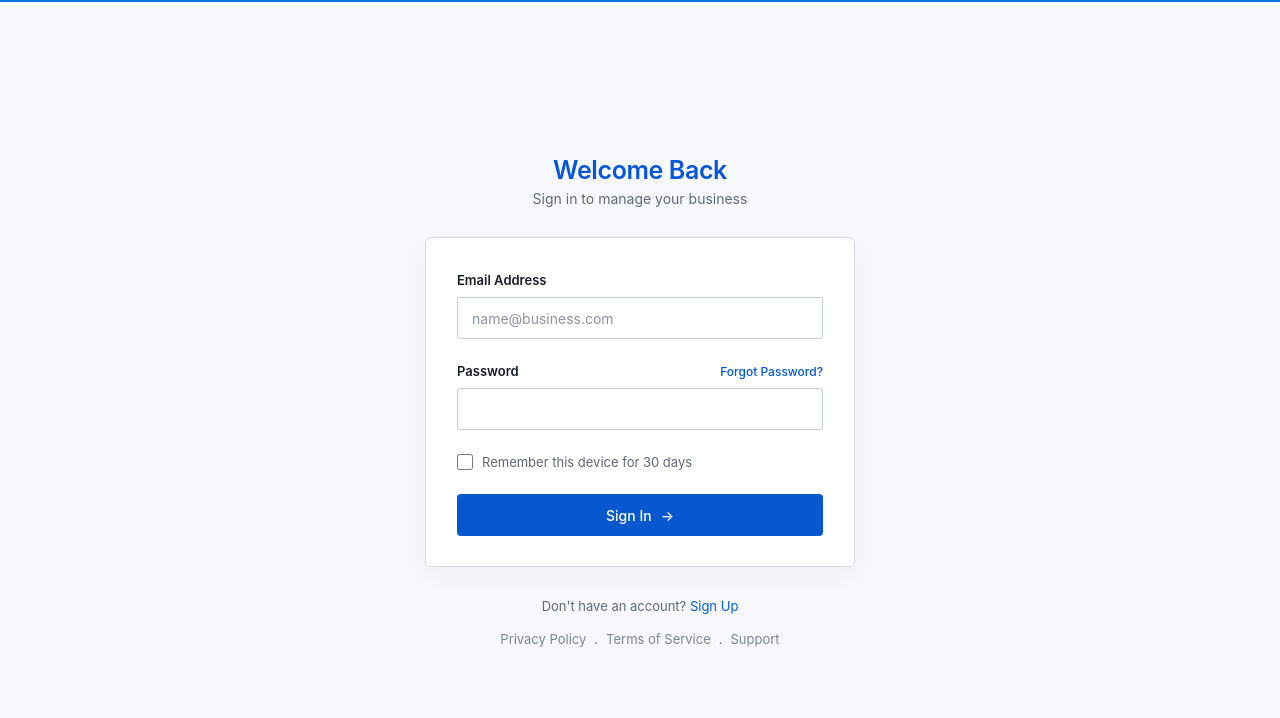
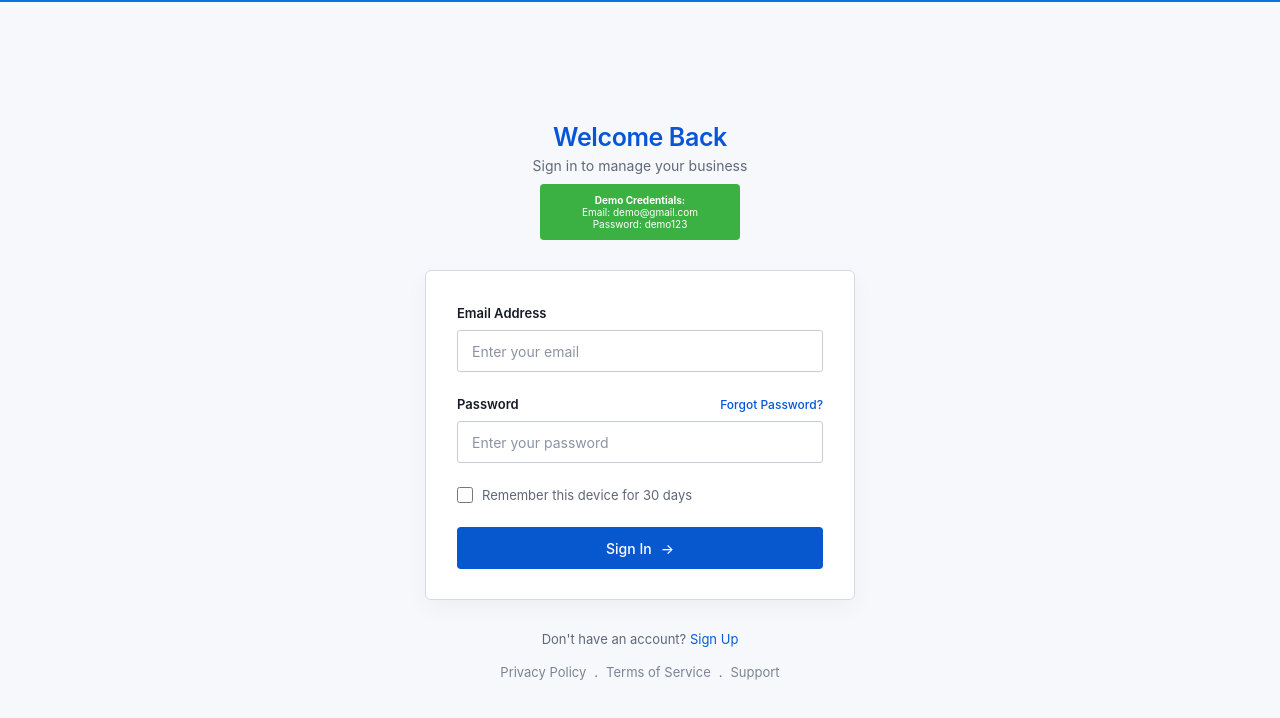
Before and after one commit to hong-nhung-nguyen/sme-booking-system, a React app in the folder frontend/: page /login in a window 1280 px wide. Shown: the top 718 px of the page. Built offline with nearby package versions, Linux system fonts and the light colour scheme; no server answers; the HTML template or start-up script is replaced by a standard one.

Commit message:
feat: Add demo credentials in frontend

```diff
--- a/frontend/src/features/auth/pages/LoginPage.css
+++ b/frontend/src/features/auth/pages/LoginPage.css
@@ -31,6 +31,17 @@
   margin: 0;
   color: #61697a;
   font-size: 14px;
+}
+
+.login-header .demo-credentials {
+  margin-top: 10px;
+  color: #ffffff;
+  font-size: 10px;
+  background-color: #3BB143;
+  padding: 10px;
+  border-radius: 4px;
+  display: inline-block;
+  width: 200px;
 }
 
 .login-form {
--- a/frontend/src/features/auth/pages/LoginPage.jsx
+++ b/frontend/src/features/auth/pages/LoginPage.jsx
@@ -107,6 +107,13 @@ export default function LoginPage() {
                 <header className="login-header">
                     <h1 id="login-title">Welcome Back</h1>
                     <p>Sign in to manage your business</p>
+                    <p className="demo-credentials">
+                        <strong>Demo Credentials:</strong> <br />
+                        Email: demo@gmail.com
+                        <br />
+                        Password: demo123
+                        <br />
+                    </p>
                 </header>
 
                 <form
@@ -127,7 +134,7 @@ export default function LoginPage() {
                             type="email"
                             value={form.email}
                             onChange={handleChange}
-                            placeholder='name@business.com'
+                            placeholder='Enter your email'
                             autoComplete="email"
                             disabled={isSubmitting}
                         />
@@ -160,6 +167,7 @@ export default function LoginPage() {
                             onChange={handleChange}
                             autoComplete="current-password"
                             disabled={isSubmitting}
+                            placeholder="Enter your password"
                         />
 
                         {errors.password && (
```
